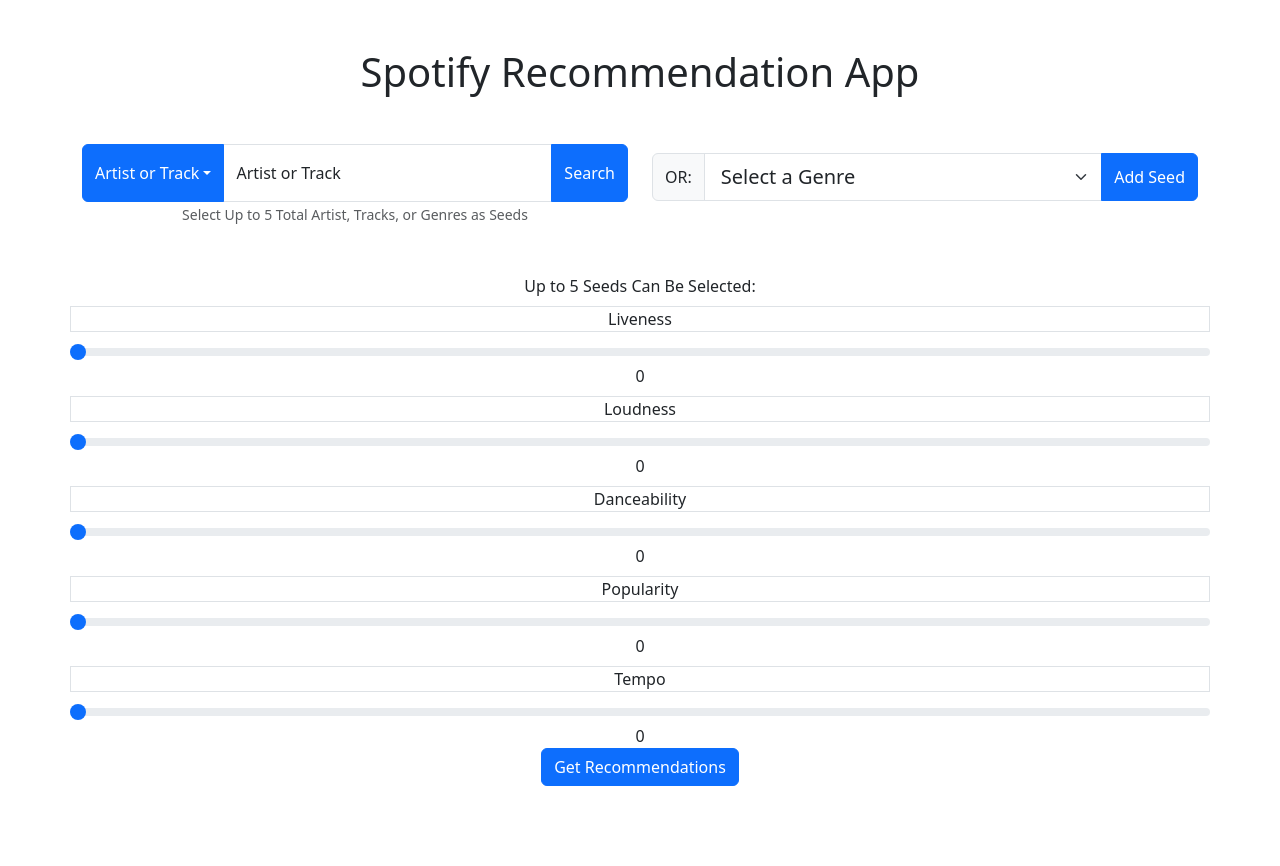
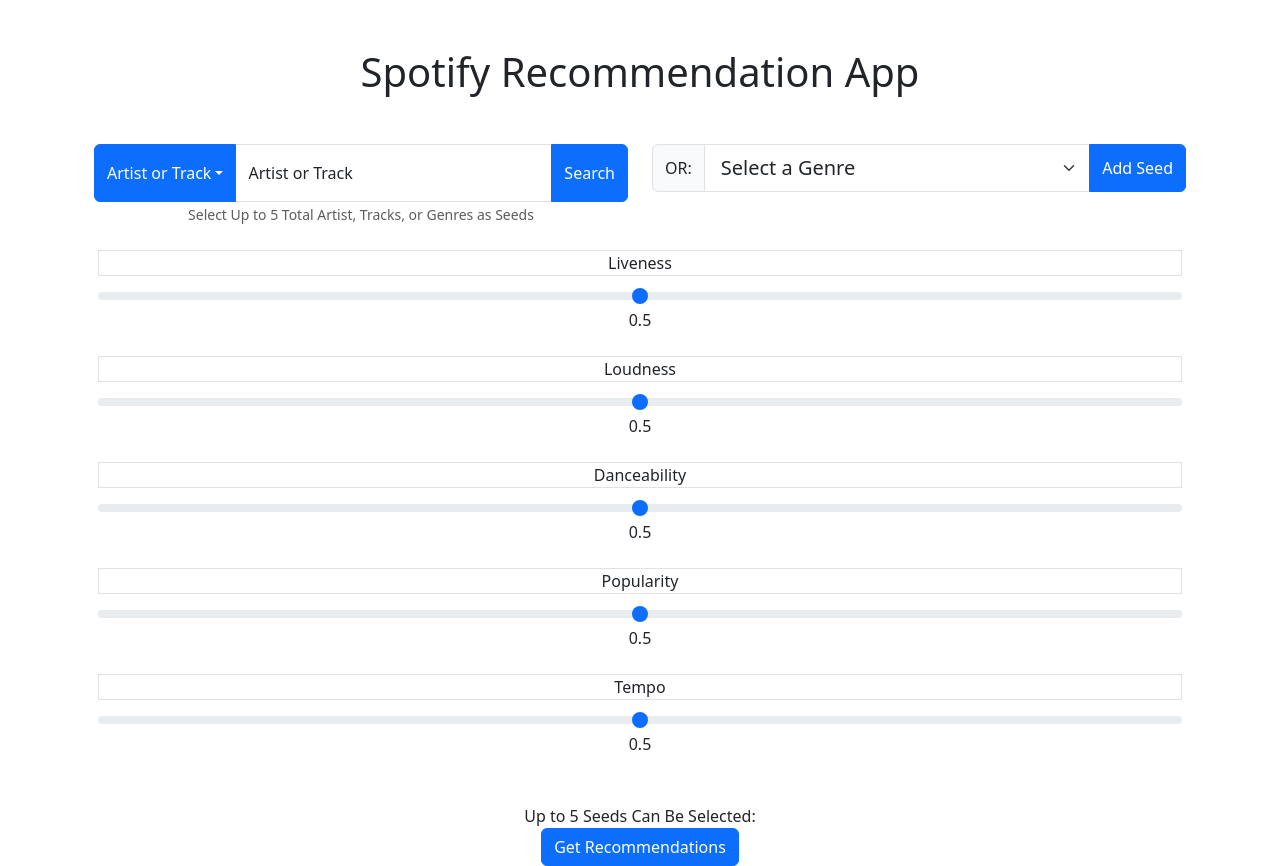
Before and after one commit to kramrekwob/Spotify-Recommendation-App, a React (Create React App) app in the folder my-app/: page / in a window 1280 px wide. Before the commit the page ends 800 px from the top, so only its background shows below. Built offline with nearby package versions, Linux system fonts and the light colour scheme.

Commit message:
feat:  succesfully displaying results!
Nice!  The routes are succesfully working to handle all click events, and rerender the page for new information.  Great!  A lot of styling and error handling to follow.

```diff
--- a/my-app/src/App.js
+++ b/my-app/src/App.js
@@ -3,42 +3,89 @@
 import SearchBox from './Searchbox'
 import Slider from './Slider';
 import GetRecommendations from './GetRecommendations';
+import {Row, Col, Container} from 'react-bootstrap'
+import Display from './ResultsCards'
 
 function App() {
-
 const [recommendations, setRecommendations] = useState([]);
+const [selectedResults, setSelectedResults] = useState([]);
+const [sliders, setSliders] = useState({
+  liveness: {value: .5, hasBeenMoved: false},
+  loudness: {value: .5, hasBeenMoved: false},
+  danceability: {value: .5, hasBeenMoved: false},
+  popularity: {value: .5, hasBeenMoved: false},
+  tempo: {value: .5, hasBeenMoved: false},
+});
 const handleRecommendations = (data) => {
   setRecommendations(data);
+}
+const handleResultClick = (result) => {
+  if (result.name === '') return;
+  if (selectedResults.length === 5) {
+    return;
+  }
+  if (result.type === "artist" || result.type === "track") {
+    if (selectedResults.some(res => res.id === result.id)) {
+      return;
+    }
+    setSelectedResults([...selectedResults, result]);
+  }
+  if (result.type === "genre") {
+    setSelectedResults([...selectedResults, result]);
+  }
+}
+
+const handleSliderChange = (sliderName, newValue) => {
+  setSliders({
+      ...sliders,
+      [sliderName]: { value: newValue, hasBeenMoved: true }
+  });
 }
   return (
     <main>
       <h1 className="text-center my-5">Spotify Recommendation App</h1>
       <div className="App">
-        <SearchBox className="container flex" />
-      <form className="container" action="" method="" id="mainform">
+        <SearchBox handleResultClick={handleResultClick} className="container flex" />
+      <Container className="container" >
         <Slider
           name="liveness"
           label="Liveness"
+          value={sliders.liveness.value}
+          handleSliderChange={handleSliderChange}
         />
         <Slider
           name="loudness"
           label="Loudness"
+          value={sliders.loudness.value}
+          handleSliderChange={handleSliderChange}
         />
         <Slider
           name="danceability"
           label="Danceability"
+          value={sliders.danceability.value}
+         handleSliderChange={handleSliderChange}
         />
         <Slider
           name="popularity"
-          label="Popularity"
+          label="Popularity" value={sliders.popularity.value}
+          handleSliderChange={handleSliderChange}
         />
         <Slider
           name="tempo"
-          label="Tempo"
+          label="Tempo" value={sliders.tempo.value}
+          handleSliderChange={handleSliderChange}
         />
-      </form>
-      <GetRecommendations handleRecommendations={handleRecommendations}/>
+      </Container>
+          <div className="mt-5">
+      <span>Up to 5 Seeds Can Be Selected:</span><Row>
+          {selectedResults.slice(0, 5).map((result, index) => (
+            <Col><span key={index}> {result.name}</span></Col>
+          ))}
+          </Row>
       </div>
+      <GetRecommendations handleRecommendations={handleRecommendations} selectedResults={selectedResults} sliders={sliders}/>
+      </div>
+      <Display recommendations={recommendations}/>
     </main>
   );
 }
--- a/my-app/src/GetRecommendations.js
+++ b/my-app/src/GetRecommendations.js
@@ -3,13 +3,22 @@
 import axios from 'axios';
 import {Button} from 'react-bootstrap'
 
-function GetRecommendations({ sliders, seeds }) {
+function GetRecommendations(props) {
     const handleClick = async () => {
+        if (!props.selectedResults) {
+            alert("Please select at least one seed before sending a request");
+            return;
+        }
         try {
-            const data = { sliders, seeds };
-            console.log(data)
-            const res = await axios.post('/recommendations', data);
-            console.log(res.data);
+            //This removes all the sliders that weren't touched.
+            const filteredParams = Object.entries(props.sliders).map(([name, {value, hasBeenMoved}]) => {
+                if (hasBeenMoved) {
+                    return { name, value };
+                }
+            }).filter(Boolean);
+            const data = {sliders: filteredParams, seed: props.selectedResults};
+            const res = await axios.post('/recommend', data);
+            props.handleRecommendations(res.data.payload);
         } catch (error) {
             console.log(error);
         }
--- /dev/null
+++ b/my-app/src/ResultsCards.js
@@ -0,0 +1,31 @@
+import React, { useState } from 'react';
+
+import { Card, Button, Image, CardText, CardGroup } from 'react-bootstrap';
+
+function ResultsCards({ recommendations }) {
+    if (!recommendations) {
+        return <div>Results Will be Displayed Here</div>;
+      } else console.log(recommendations)
+    return (
+        <CardGroup>
+            {recommendations && Object.values(recommendations).map((song, index) => (
+                <Card key={index}>
+                    <Image top width="100%" src={song[1][0].url} alt="Card image cap" />
+                    <Card.Body>
+                        <Card.Title>{song[0]}</Card.Title>
+                        <Card.Text>
+                            {song[2].map((artist, index) => (
+                                <p key={index}>{artist.name}</p>
+                            ))}
+                            <p>{song[3]}</p>
+                            <p>{song[4]}</p>
+                        </Card.Text>
+                        <Button href={song[5]}>Spotify Link</Button>
+                        <Button href={song[6]}>Preview</Button>
+                    </Card.Body>
+                </Card>
+            ))}
+        </CardGroup>
+    )
+}
+export default ResultsCards
--- a/my-app/src/Searchbox.js
+++ b/my-app/src/Searchbox.js
@@ -5,11 +5,11 @@
 import SearchResults from './SearchResults';
 
 
-const SearchBox = () => {
+const SearchBox = (props) => {
   const [searchTerm, setSearchTerm] = useState('');
   const [searchResults, setSearchResults] = useState([]);
   const [searchType, setSearchType] = useState('artist'); // Default search type is artist
-  const [selectedResults, setSelectedResults] = useState([]);
+  // const [selectedResults, setSelectedResults] = useState([]);
 
 
   // Handle search input changes
@@ -37,27 +37,11 @@
       console.log(error);
     }
   }
-  const handleResultClick = (result) => {
-    console.log(result)
-    if (result.name == '') return;
-    if (selectedResults.length === 5) {
-      return;
-    }
-    if (result.type === "artist" || result.type === "track") {
-      if (selectedResults.some(res => res.id === result.id)) {
-        return;
-      }
-      setSelectedResults([...selectedResults, result]);
-    }
-    if (result.type === "genre") {
-      setSelectedResults([...selectedResults, result]);
-    }
-  }
 
   return (
-    <div>
-      <Form onSubmit={handleSubmit} className='container mx-auto'>
-        <Row className="align-items-center">
+    <Container className="">
+      <Form onSubmit={handleSubmit} className='container m-0' >
+        <Row className="">
           <Col xs="6">
             <Row>
               <InputGroup>
@@ -74,20 +58,15 @@
             <Form.Text id="artistText">Select Up to 5 Total Artist, Tracks, or Genres as Seeds</Form.Text>
           </Col>
           <Col xs="6">
-            <InputGroupGenres handleResultClick={handleResultClick}>
+            <InputGroupGenres handleResultClick={props.handleResultClick}>
             </InputGroupGenres>
           </Col>
         </Row>
       </Form>
-      <SearchResults results={searchResults} handleResultClick={handleResultClick}></SearchResults>
-      <div className="mt-5">
-        <span>Up to 5 Seeds Can Be Selected:</span><Row>
-          {selectedResults.slice(0, 5).map((result, index) => (
-            <Col><span key={index}> {result.name}</span></Col>
-          ))}
-        </Row>
-      </div>
-    </div>
+      <SearchResults results={searchResults} handleResultClick={props.handleResultClick}></SearchResults>
+
+
+    </Container>
   );
 }
 export default SearchBox;
--- a/my-app/src/Slider.js
+++ b/my-app/src/Slider.js
@@ -1,15 +1,16 @@
 import React, { useState } from 'react';
+import { Form, Row, Col } from 'react-bootstrap';
 
 const Slider = (props) => {
-  const [value, setValue] = useState(0);
 
   const handleChange = (event) => {
-    setValue(event.target.value);
+    props.handleSliderChange(props.name, event.target.value);
   }
+
   return (
-    <div className="row">
-      <label htmlFor={props.name} className="form-label border text-center mt-2">{props.label}</label>
-      <input
+    <Row className="row m-3">
+      <Form.Label as={Col} htmlFor={props.name} className="border text-center text-bold mt-2">{props.label}</Form.Label>
+      <Form.Range as={Col}
         name={props.name}
         id={props.name}
         type="range"
@@ -17,11 +18,11 @@
         min={0}
         max={1}
         step={.01}
-        value={value}
+        value={props.value}
         onChange={handleChange}
       />
-      <span>{value}</span>
-    </div>
+      <Col>{props.value}</Col>
+    </Row>
   );
 }
 
```
Also changed, not shown: 1 other file (tests, documents, lock files or other folders).
